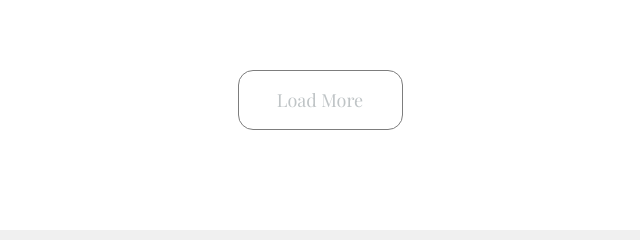
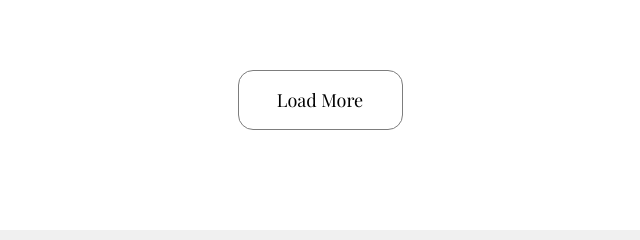
Before and after one commit to devtashfin/minimo, a plain HTML site: page index.html in a window 1280 px wide. In both pictures the pointer is over the button "Load More". Shown: the part 3387-3627 px from the top of the page, 320-960 px from the left. Drawn offline with nearby package versions, Linux system fonts and the light colour scheme.

Commit message:
Update style.css

```diff
--- a/css/style.css
+++ b/css/style.css
@@ -181,6 +181,9 @@ padding: 70px 0;    background-color: #f0f0f0;
     color: #bfc4c6;
     cursor: pointer;
 }
+.load button:hover {
+    color: #000000;
+}
 /* blog2 start */
 /* footer start */
 footer {
```
